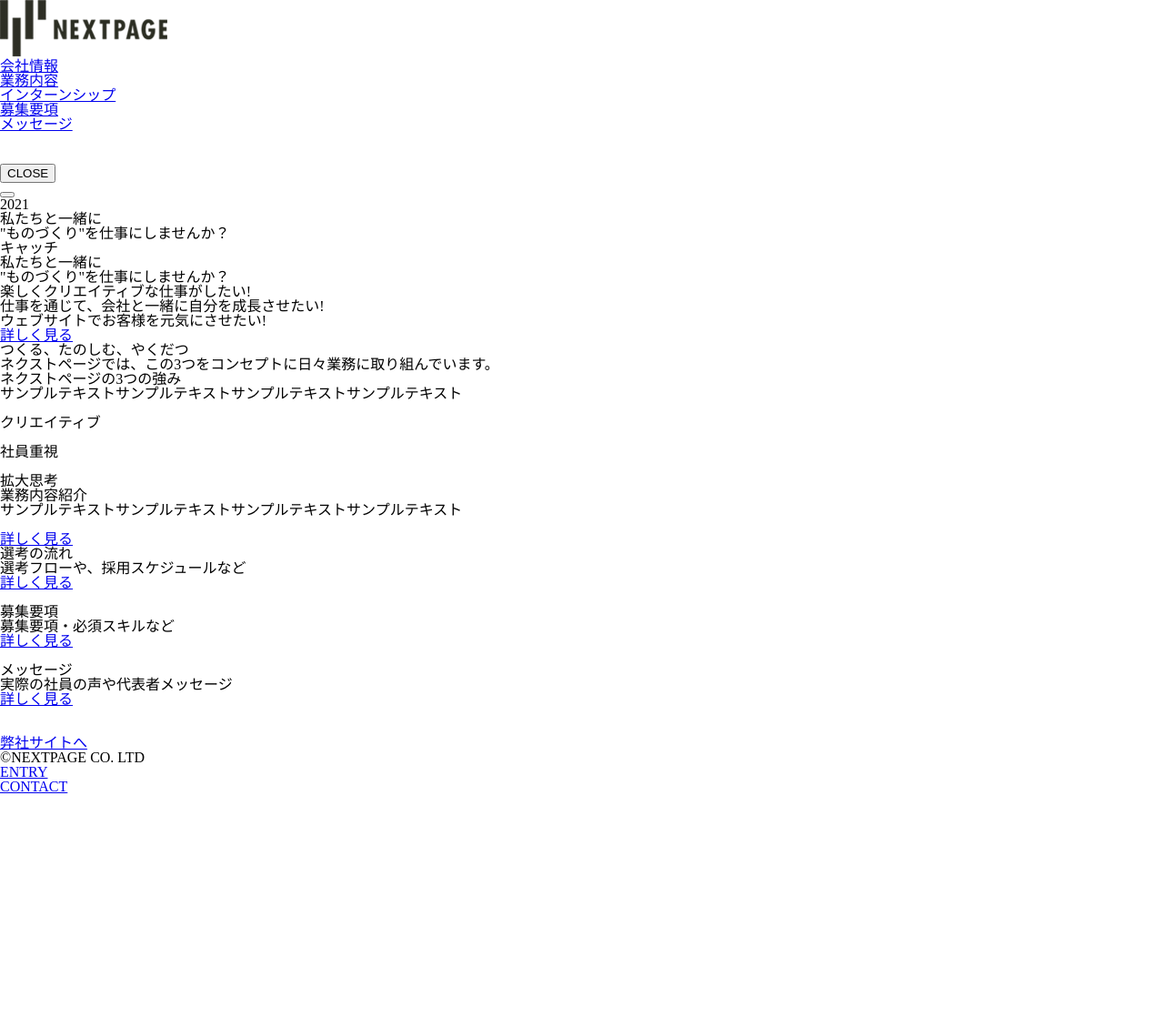
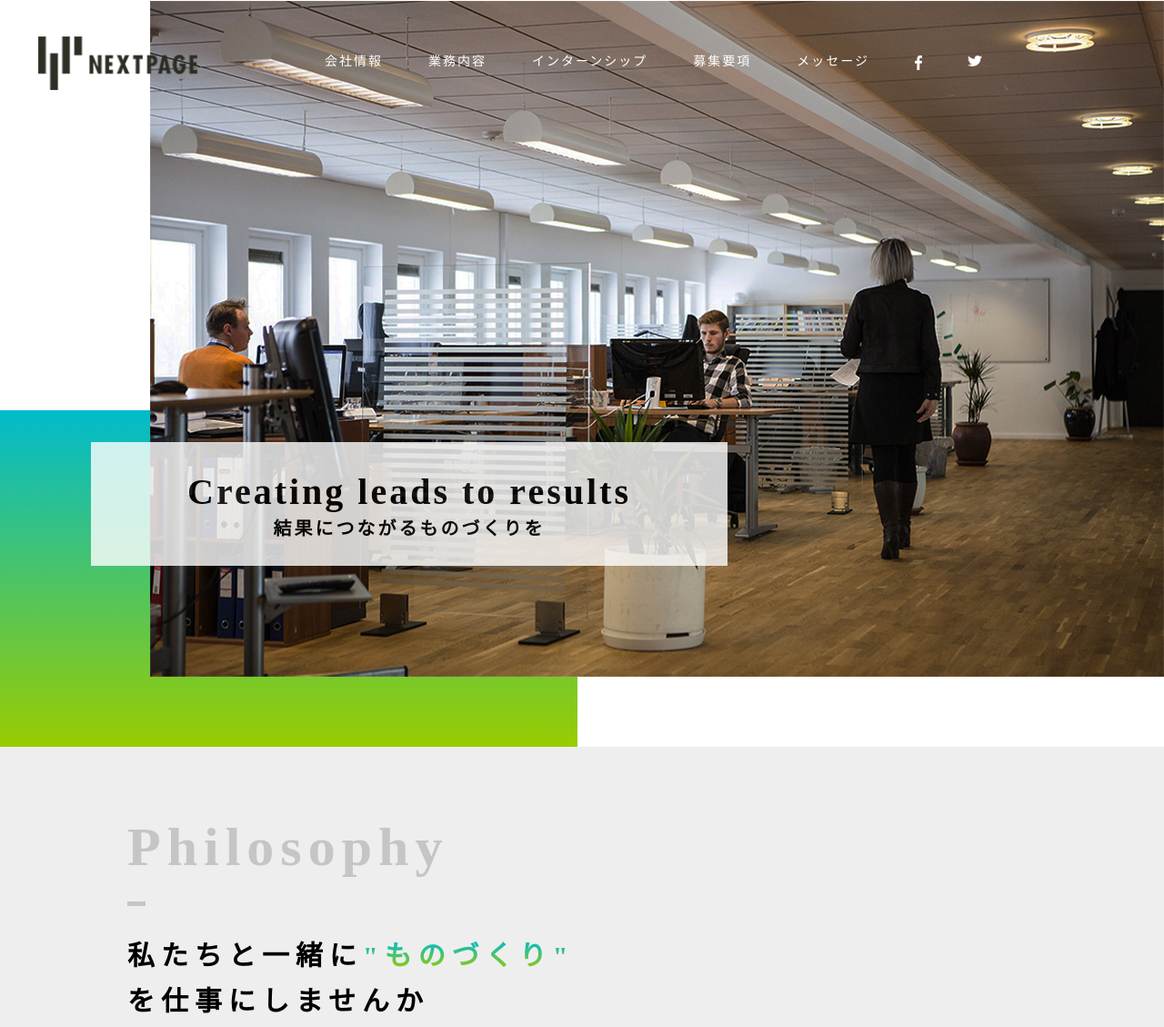
Before and after one commit to morinikki/nextpage-recruit, a website: page src/pug/index.pug in a window 1280 px wide. Shown: the top 1129 px of the page at 91% size. Before the commit the page ends 873 px from the top, so only its background shows below. Drawn offline with nearby package versions, Linux system fonts and the light colour scheme; files that its build step writes are made by us from their sources; files whose address does not match are found by name.

Commit message:
top style

```diff
--- a/src/pug/_includes/_header.pug
+++ b/src/pug/_includes/_header.pug
@@ -1,7 +1,7 @@
 header.header
     h1.header-logo
         a(href="#")
-            img(src="images/common/np_logo.png", alt="logo")
+            img(src="images/common/np_logo.png", alt="logo",width="175px")
     nav.global-nav
         ul
             li
--- a/src/pug/index.pug
+++ b/src/pug/index.pug
@@ -6,25 +6,30 @@ html(lang="ja")
         meta(http-equiv="X-UA-Compatible", content="ie=edge")
         title 採用情報 |株式会社 NEXPAGE
         link(rel="stylesheet", href="css/reset.css")
+        link(rel="stylesheet", href="css/common.css")
+        link(rel="stylesheet", href="css/top.css")
         link(rel="stylesheet", href="css/style.css")
     body#top
         .wrap
             include _includes/_header.pug
             //-
             .hero-area
-                p 2021
-                h2 私たちと一緒に
-                    br
-                    | "ものづくり"を仕事にしませんか？
-                p キャッチ
+                .hero-image
+                .mv-catch
+                    p.main-catch Creating leads to results
+                    p.sub-catch 結果につながるものづくりを
+                .mv-box
                 .scroll-arrow
             //-
             main.top-content
                 section.company-info
-                    .content-catch
+                    .phil-col
+                        p.phil Philosophy
+                        .text-deco
                         h2 私たちと一緒に
+                            span "ものづくり"
                             br
-                            | "ものづくり"を仕事にしませんか？
+                            | を仕事にしませんか
                     .info-col
                         ul
                             li
--- /dev/null
+++ b/src/sass/common.scss
@@ -0,0 +1,37 @@
+html {
+    font-size: 62.5%;
+}
+
+.wrap {
+    width: 100%;
+}
+
+.header {
+    position: relative;
+    display: flex;
+    justify-content: space-between;
+    align-items: center;
+    padding: 40px 200px;
+    z-index: 999;
+    .header-logo {
+        margin-left: -158px;
+    }
+    .global-nav {
+        ul {
+            display: flex;
+            a {
+                margin: 0 0 0 50px;
+                font-size: 1.4rem;
+                letter-spacing: 0.2rem;
+                color: #fff;
+                text-decoration: none;
+            }
+            .close {
+                display: none;
+            }
+        }
+        .btn-menu {
+            display: none;
+        }
+    }
+}
--- /dev/null
+++ b/src/sass/top.scss
@@ -0,0 +1,75 @@
+.hero-area {
+    position: relative;
+    width: 100%;
+    height: 680px;
+    .hero-image {
+        position: absolute;
+        top: -140px;
+        right: 0;
+        z-index: 990;
+        background: url(../images/top/top_main-visual.jpg) no-repeat;
+        width: 1115px;
+        height: 743px;
+    }
+    .mv-catch {
+        position: absolute;
+        top: 345px;
+        left: 100px;
+        width: 700px;
+        height: 136px;
+        z-index: 991;
+        background: #fff;
+        opacity: 0.8;
+        .main-catch {
+            margin: 35px 0 0 0;
+            text-align: center;
+            font-size: 4rem;
+            letter-spacing: 0.3rem;
+            font-weight: bold;
+        }
+        .sub-catch {
+            margin: 10px 0 0 0;
+            text-align: center;
+            font-size: 2rem;
+            letter-spacing: 0.3rem;
+            font-weight: bold;
+        }
+    }
+    .mv-box {
+        position: absolute;
+        top: 310px;
+        width: 635px;
+        height: 370px;
+        background: linear-gradient(to bottom,#00bbcc,#99cc00);
+    }
+}
+
+.top-content {
+    .phil-col {
+        padding: 80px 140px;
+        background: #eee;
+        .phil {
+            font-size: 6rem;
+            font-weight: bold;
+            letter-spacing: 0.7rem;
+            color: #c6c5c5;
+        }
+        .text-deco {
+            margin: 30px 0;
+            width: 20px;
+            height: 5px;
+            background: #c6c5c5;
+        }
+        h2 {
+            font-size: 3rem;
+            line-height: 5rem;
+            letter-spacing: 0.7rem;
+            font-weight: bold;
+            span {
+                background: linear-gradient(to bottom,#00bbcc,#99cc00);
+                -webkit-background-clip: text;
+                -webkit-text-fill-color: transparent;
+            }
+        }
+    }
+}
```
Also changed, not shown: dist/company.html, dist/css/common.css (added), dist/css/top.css (added), dist/detail.html, dist/experience.html, dist/index.html, dist/intern.html, dist/message.html, dist/work.html.
